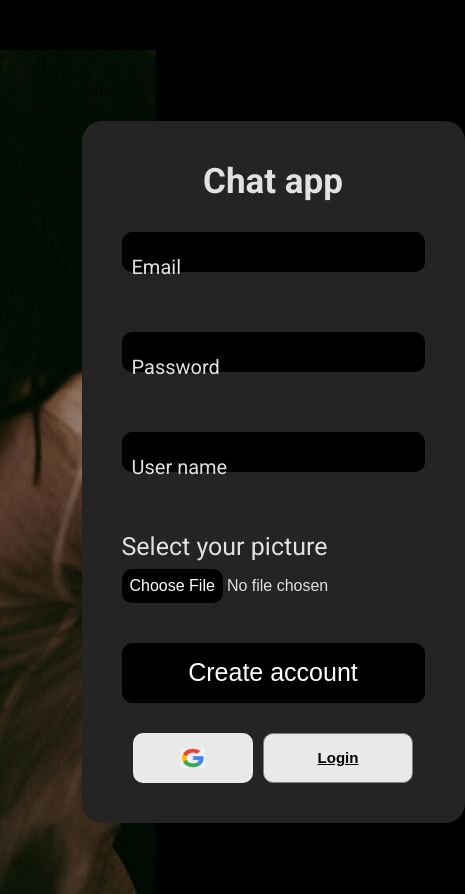
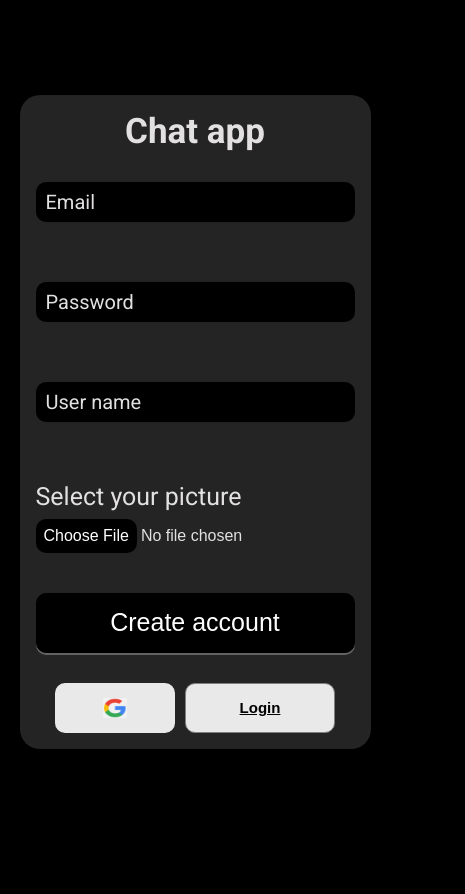
Before and after one commit to OskarZapolski/Chat-app, a React (Create React App) app: page /chat-app/messenger in a window 390 px wide. Both pictures are taken after a click on the button "Sign Out". Shown: the whole page, 465 px wide, since content can reach past the window. After the commit the page ends 844 px from the top, so only its background shows below. Built offline with nearby package versions, Linux system fonts and the light colour scheme; no server answers; the database is empty.

Commit message:
add Hello message to new user

```diff
--- a/src/App.css
+++ b/src/App.css
@@ -89,6 +89,10 @@ body {
   background-color: black;
   color: white;
   cursor: pointer;
+  box-shadow: 0 2px #646363;
+}
+.btn-create-acc:active {
+  transform: translateY(4px);
 }
 .signIn {
   border: none;
@@ -278,6 +282,9 @@ form {
   background-color: rgb(36, 36, 36);
   color: rgb(222, 222, 222);
 }
+.message-input:focus {
+  outline: none;
+}
 
 .message {
   width: 95%;
@@ -446,7 +453,7 @@ form {
   }
   .user {
     background-color: var(--color-scroll2);
-    width: 30%;
+    width: 80%;
     padding: 20px;
   }
   .wrapper {
@@ -456,8 +463,10 @@ form {
     align-items: center;
   }
   .select-chat {
-    margin-bottom: 30px;
+    padding-bottom: 20px;
+    margin-bottom: 10px;
     text-align: center;
+    border-bottom: 1px solid gray;
   }
   h1 {
     font-size: 24px;
@@ -491,7 +500,7 @@ form {
   }
   .chat {
     width: 100%;
-    height: 68%;
+    height: 75%;
   }
   .box {
     width: 100%;
@@ -507,8 +516,29 @@ form {
 }
 @media only screen and (max-width: 600px) {
   .container {
-    justify-content: start;
-    margin-top: 50px;
+    justify-content: center;
+    align-items: center;
+  }
+  .signIn-body-wrapper {
+    display: flex;
+    width: 90%;
+    height: 100%;
+  }
+  .signIn-body {
+    background-color: rgb(36, 36, 36);
+    padding: 1rem;
+    border-radius: 20px;
+    display: flex;
+    flex-direction: column;
+    justify-content: center;
+    align-items: center;
+    min-height: fit-content;
+  }
+  .input-with-placeholder label {
+    height: 40px;
+  }
+  .logoImg {
+    display: none;
   }
   .create-acc-input {
     font-size: 25px;
--- a/src/components/messenger.jsx
+++ b/src/components/messenger.jsx
@@ -52,6 +52,17 @@ export function Messenger({ cookie, isUserFromGoogle }) {
   };
 
   useEffect(() => {
+    async function HelloMessage(user, sorted) {
+      await addDoc(messageRef, {
+        text: "hello new user",
+        createdAt: serverTimestamp(),
+        user: user.name,
+        room: `${sorted[0]}${sorted[1]}`,
+        photo: user.photo,
+        uploadImage: null,
+        wasSeen: false,
+      });
+    }
     const listUsers = [];
 
     const qUsers = query(collection(db, "users"));
@@ -124,8 +135,9 @@ export function Messenger({ cookie, isUserFromGoogle }) {
       query(messageRef, orderBy("createdAt", "desc")),
       (snapshot) => {
         let count = 0;
+
         snapshot.forEach((snap) => {
-          if ((!isFirstLoad && count === 0) || isFirstLoad) {
+          if (count === 0 || isFirstLoad) {
             if (snap.data().room.includes(Name)) {
               setNewMessages((prev) =>
                 prev.map((possibleMess) => {
--- a/src/components/signIn.jsx
+++ b/src/components/signIn.jsx
@@ -5,7 +5,14 @@ import {
 } from "firebase/auth";
 import { auth, googleProvider, db, storage } from "../config/firebase-config";
 import { useNavigate } from "react-router-dom";
-import { collection, query, getDocs, addDoc } from "firebase/firestore";
+import {
+  collection,
+  query,
+  getDocs,
+  addDoc,
+  serverTimestamp,
+  onSnapshot,
+} from "firebase/firestore";
 import { useEffect, useRef, useState } from "react";
 import { ref, uploadBytes, getDownloadURL } from "firebase/storage";
 import { LogIn } from "./logIn";
@@ -71,12 +78,38 @@ export function SignIn({ cookie, setIsUserFromGoogle }) {
         await getDownloadURL(imagesRef).then((res) => {
           setProfilePhoto(res);
         });
+        const docs = await getDocs(q);
+        docs.forEach((doc) => {
+          if (doc.data().name !== nameRef.current.value) {
+            HelloMessage(doc.data(), [doc.data().name, nameRef.current.value]);
+          }
+        });
+        addDoc(collection(db, "users"), {
+          name: nameRef.current.value,
+          email: nameRef.current.value,
+          photo: picture.name,
+        });
+      } else {
+        alert("error in the information provided");
       }
     } catch (err) {
       console.error(err);
     }
   }
+  const messageRef = collection(db, "messages");
 
+  async function HelloMessage(user, sorted) {
+    await addDoc(messageRef, {
+      text: "hello new user",
+      createdAt: serverTimestamp(),
+      user: user.name,
+      room: `${sorted[0]}${sorted[1]}`,
+      photo: user.photo,
+      uploadImage: null,
+      wasSeen: false,
+    });
+  }
+  //zrob hello message dla create acc
   async function signInWithGoogle() {
     try {
       let count = 0;
@@ -93,6 +126,12 @@ export function SignIn({ cookie, setIsUserFromGoogle }) {
         }
       });
       if (count === 0) {
+        docs.forEach((doc) => {
+          HelloMessage(
+            doc.data(),
+            [doc.data().name, auth.currentUser.displayName].sort()
+          );
+        });
         addDoc(collection(db, "users"), {
           name: auth.currentUser.displayName,
           email: auth.currentUser.email,
@@ -156,7 +195,7 @@ export function SignIn({ cookie, setIsUserFromGoogle }) {
                   className="input-file"
                   onChange={(e) => setPicture(e.target.files[0])}
                 />
-                <button className="btn-create-acc btn" onClick={createAccount}>
+                <button className="btn-create-acc " onClick={createAccount}>
                   Create account
                 </button>
               </>
--- a/src/components/user.jsx
+++ b/src/components/user.jsx
@@ -44,7 +44,6 @@ export function User({
     setText(
       newMessages.map((message) => {
         if (message.room.includes(name) && message.wasSeen === false) {
-          console.log(message);
           return message.text;
         }
       })
```
